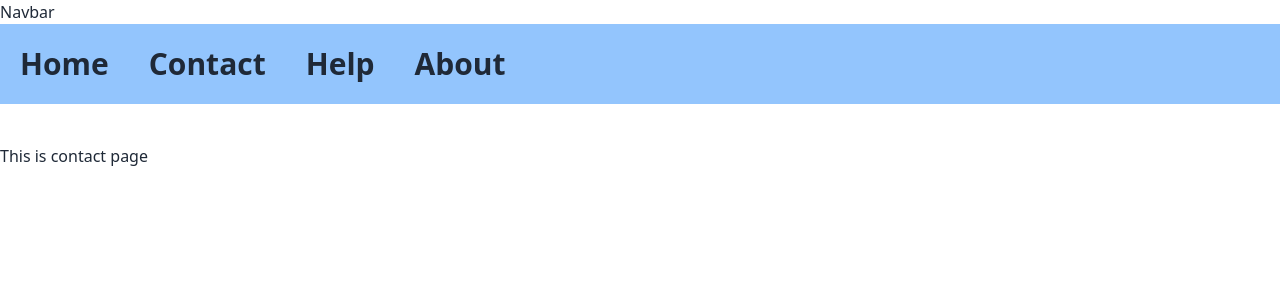
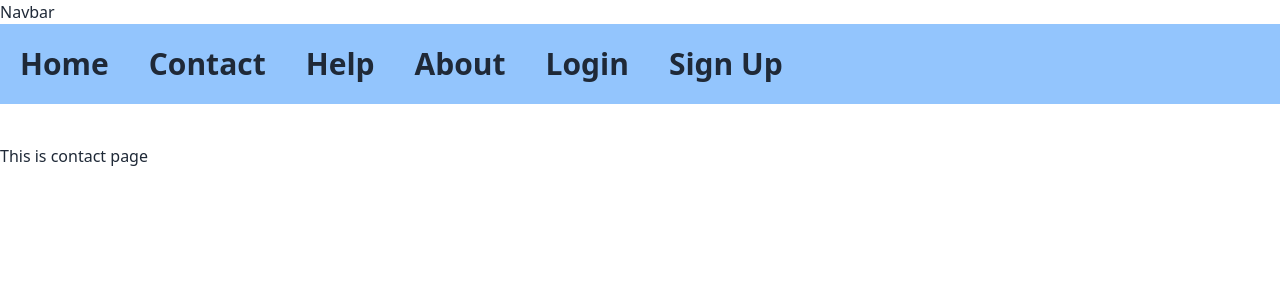
Before and after one commit to AshikurZaman01/React-Practice_, a React (Vite) app: page /contact in a window 1280 px wide. Shown: the top 300 px of the page. Built offline with nearby package versions, Linux system fonts and the light colour scheme.

Commit message:
updated path

```diff
--- a/src/Components/Header/Header.jsx
+++ b/src/Components/Header/Header.jsx
@@ -11,6 +11,8 @@ const Header = () => {
         { id: 2, path: '/contact', name: 'Contact' },
         { id: 3, path: '/help', name: 'Help' },
         { id: 4, path: '/about', name: 'About' },
+        { id: 5, path: '/login', name: 'Login' }, // Add this line to include the login route in the header
+        { id: 6, path: '/signup', name: 'Sign Up' }, // Add this line to include the signup route in the
     ]
 
 
```
